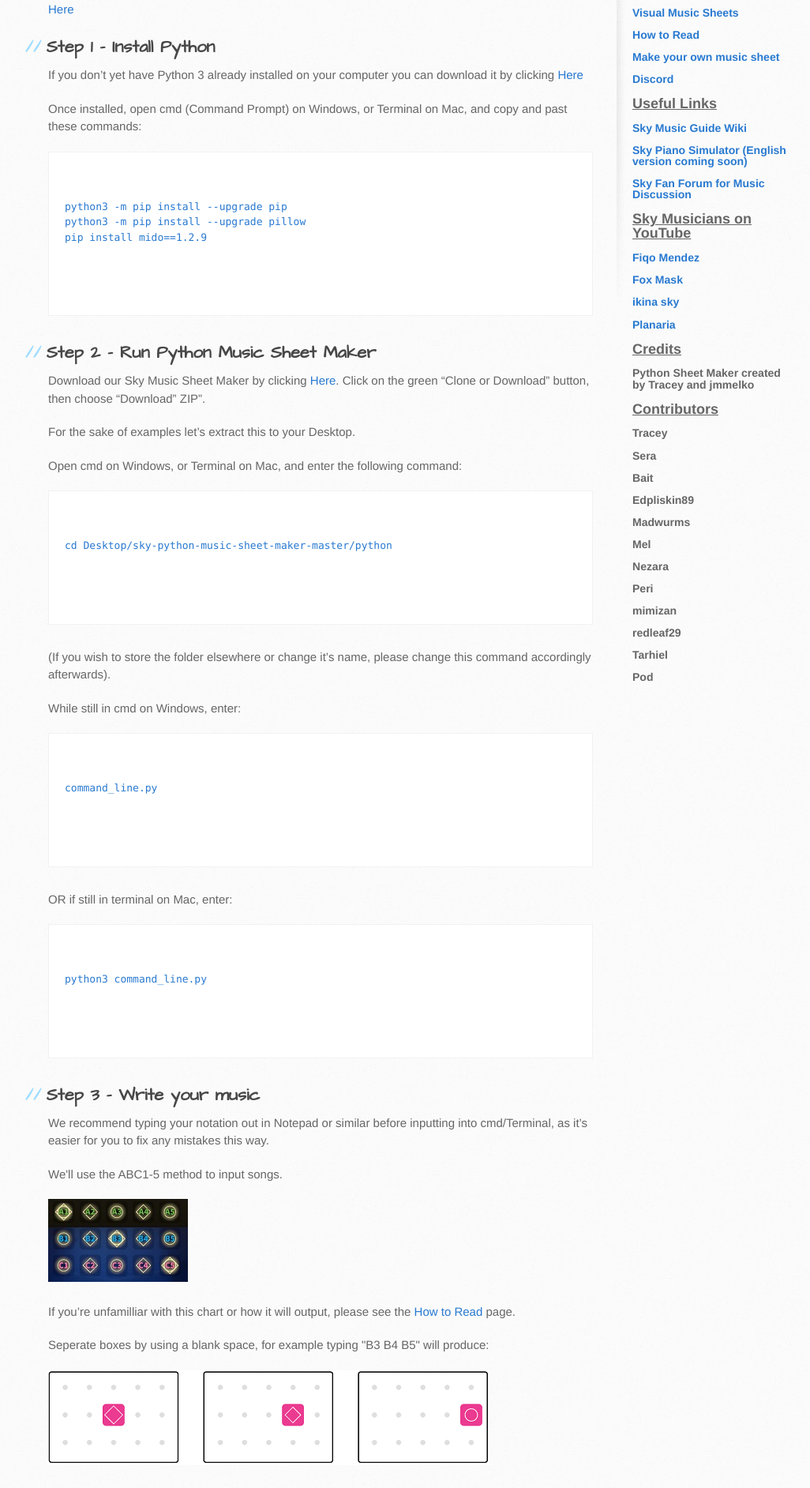
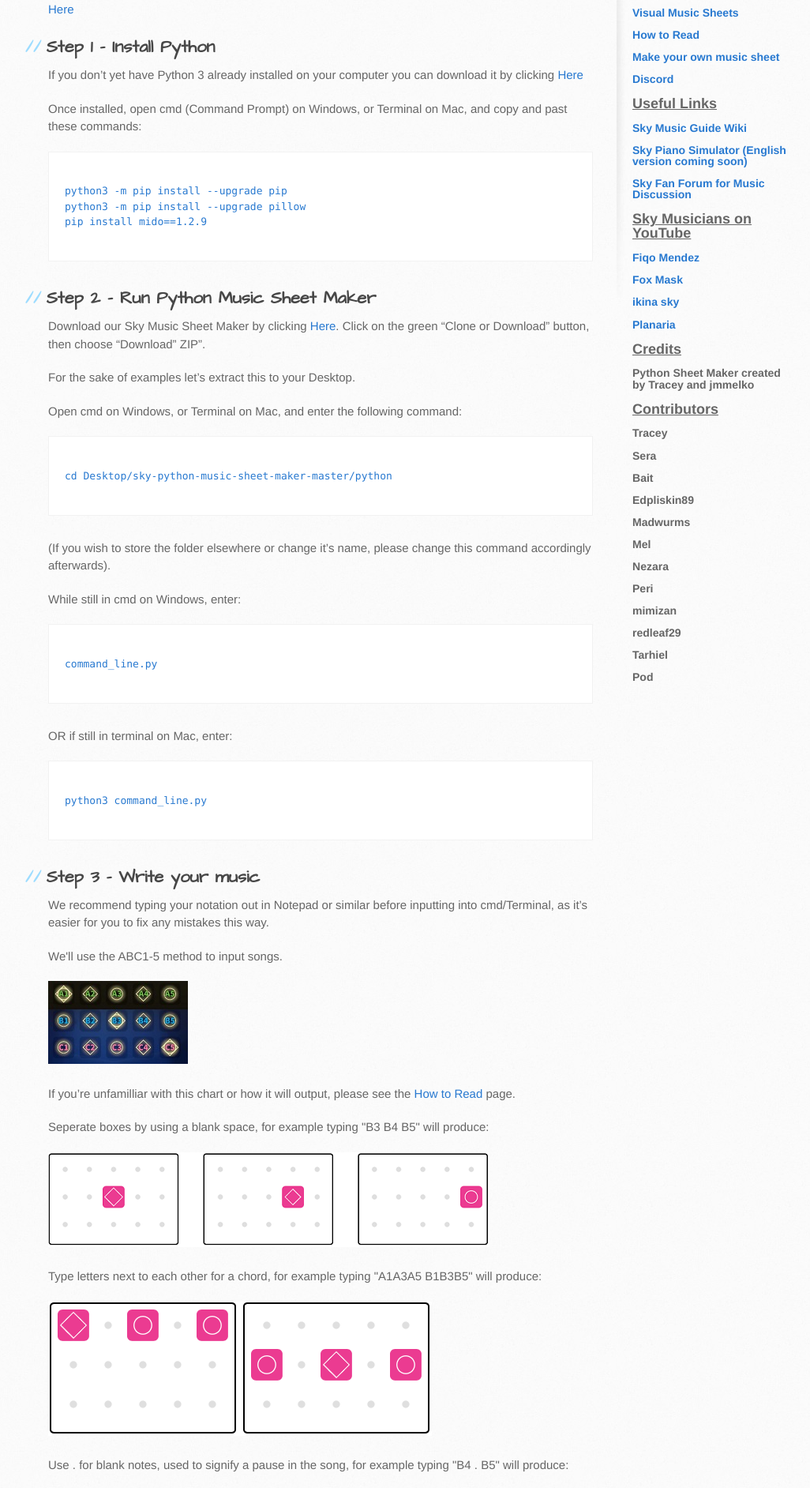
Before and after one commit to sky-music/sky-music.github.io, a Jekyll site: the page built from make-your-own-sheet.md, in a window 1280 px wide. Shown: the part 375-2259 px from the top of the page at 79% size, without its empty margins (109-1135 px from the left). Built offline with Jekyll 4.4.1, drawn with Linux system fonts in a browser that asks for light colours.

Commit message:
Update jekyll-theme-architect.scss

```diff
--- a/_sass/jekyll-theme-architect.scss
+++ b/_sass/jekyll-theme-architect.scss
@@ -1,13 +1,6 @@
 @import "normalize";
 @import "rouge-github";
 @import url('https://fonts.googleapis.com/css?family=Architects+Daughter');
-
-pre code {
-  background-color: #eee;
-  border: 1px solid #999;
-  display: block;
-  padding: 5px;
-}
 
 /* LAYOUT STYLES */
 body {
```
